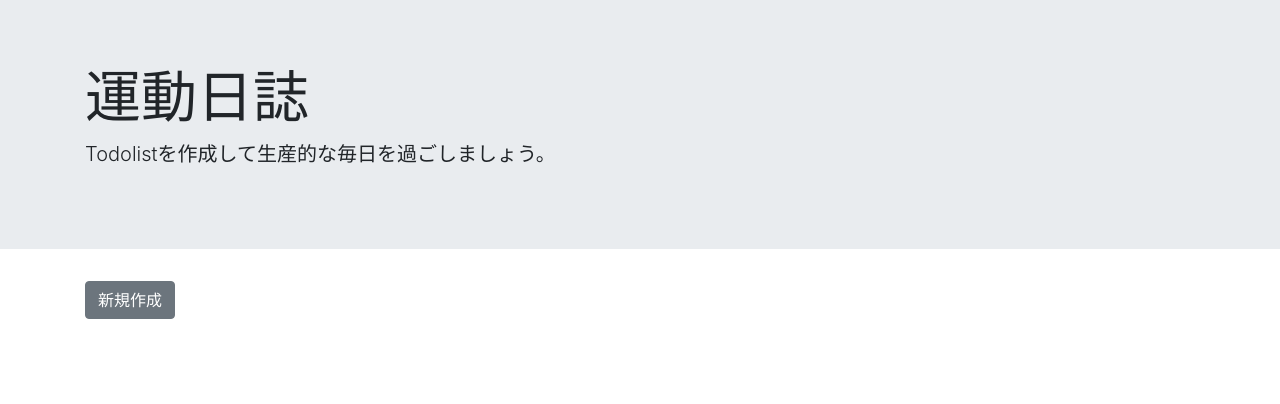
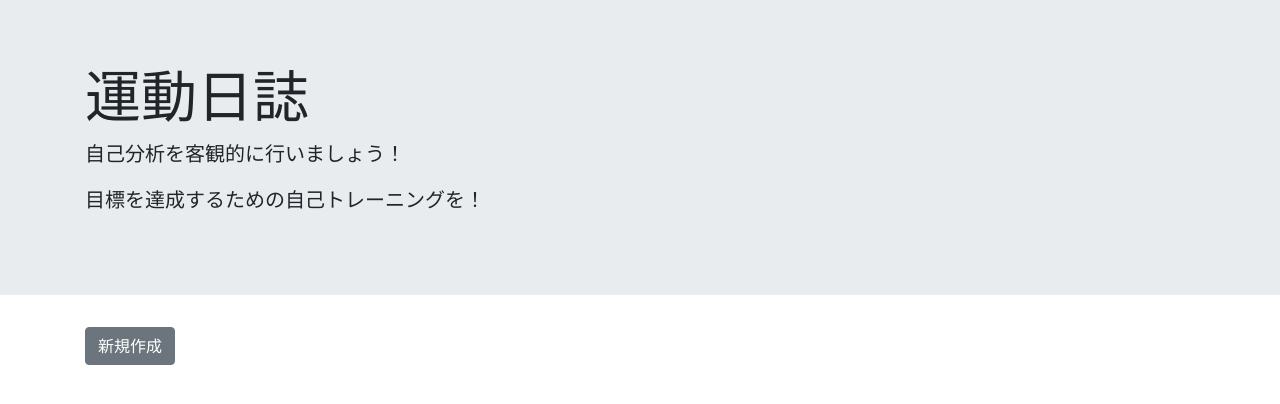
Before and after one commit to kazuya0208442/Training-Diary, a Django app: page / in a window 1280 px wide. Shown: the top 404 px of the page. Run offline with Django 3.2, Linux system fonts and the light colour scheme; data that the repository does not hold is empty; some web fonts are replaced.

Commit message:
fix_subtitle_#5

```diff
--- a/app/templates/list.html
+++ b/app/templates/list.html
@@ -4,7 +4,8 @@
 <div class="jumbotron jumbotron-fluid">
     <div class="container">
       <h1 class="display-4">運動日誌</h1>
-      <p class="lead">Todolistを作成して生産的な毎日を過ごしましょう。</p>
+      <p class="lead">自己分析を客観的に行いましょう！</p>
+      <p class="lead">目標を達成するための自己トレーニングを！</p>
     </div>
 </div>
 {% endblock %}
```
